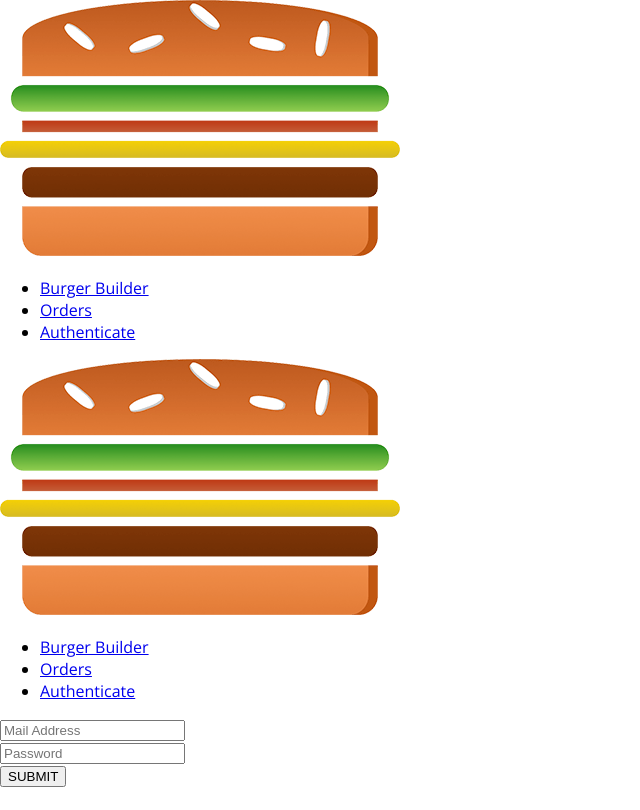
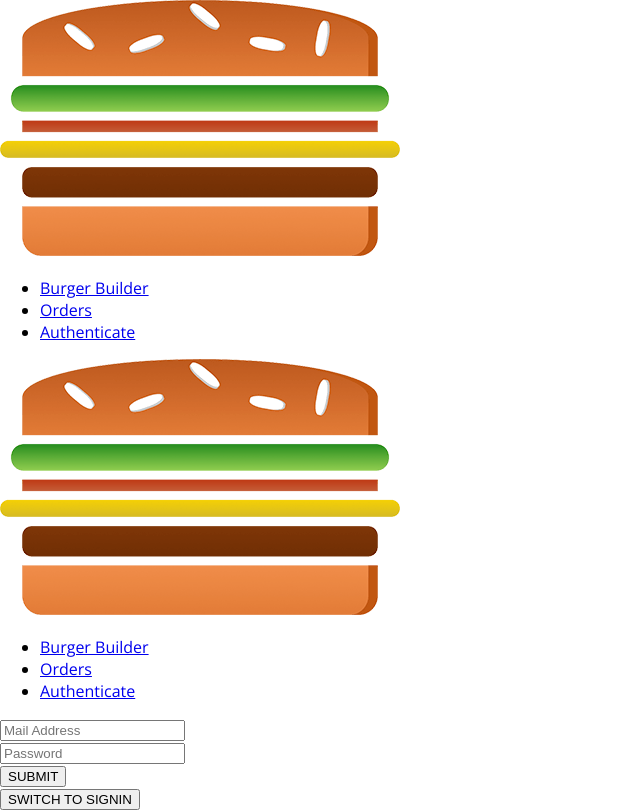
Before and after one commit to hoki0713/react-etc, a React app in the folder burger-project/burger-builder/: page /auth in a window 1280 px wide. Shown: the whole page, without its empty margins (0-640 px from the left). Built offline with nearby package versions, Linux system fonts and the light colour scheme.

Commit message:
Add Sign in

```diff
--- a/burger-project/burger-builder/src/containers/Auth/Auth.js
+++ b/burger-project/burger-builder/src/containers/Auth/Auth.js
@@ -37,7 +37,8 @@
 				valid: false,
 				touched: false,
 			},
-    }
+    },
+    isSignup: true
   }
 
   checkValidity(value, rules) {
@@ -86,7 +87,13 @@
 
   submitHandler = (event) => {
     event.preventDefault()
-    this.props.onAuth(this.state.controls.email.value, this.state.controls.password.value)
+    this.props.onAuth(this.state.controls.email.value, this.state.controls.password.value, this.state.isSignup)
+  }
+
+  switchAuthModeHandler = () => {
+    this.setState(prevState => {
+      return { isSignup: !prevState.isSignup}
+    })
   }
 
   render () {
@@ -117,6 +124,10 @@
           {form}
           <Button btnType="Success">SUBMIT</Button>
         </form>
+        <Button
+          clicked={this.switchAuthModeHandler}
+          btnType="Danger"
+        >SWITCH TO {this.state.isSignup? 'SIGNIN' : 'SIGNUP'}</Button>
       </div>
     )
   }
@@ -124,7 +135,7 @@
 
 const mapDispatchToProps = dispatch => {
   return {
-    onAuth: (email, password) => dispatch(actions.auth(email, password))
+    onAuth: (email, password, isSignup) => dispatch(actions.auth(email, password, isSignup))
   }
 }
 
--- a/burger-project/burger-builder/src/store/actions/auth.js
+++ b/burger-project/burger-builder/src/store/actions/auth.js
@@ -22,7 +22,7 @@
   }
 }
 
-export const auth = (email, password) => {
+export const auth = (email, password, isSignup) => {
   return dispatch => {
     dispatch(authStart())
     const authData = {
@@ -30,8 +30,14 @@
       password: password,
       returnSecureToken: true
     }
+    let url = 'https://identitytoolkit.googleapis.com/v1/accounts:signUp?key=AIzaSyARbXTkyxW6qSKspElcLJHcwdcDRl39QJM'
+
+    if(!isSignup) {
+      url = 'https://identitytoolkit.googleapis.com/v1/accounts:signInWithPassword?key=AIzaSyARbXTkyxW6qSKspElcLJHcwdcDRl39QJM'
+    }
+
     axios
-      .post('https://identitytoolkit.googleapis.com/v1/accounts:signUp?key=AIzaSyARbXTkyxW6qSKspElcLJHcwdcDRl39QJM', authData)
+      .post(url, authData)
       .then(response => {
         console.log(response)
         dispatch(authSuccess(response.data))
```
Also changed, not shown: 1 other file (tests, documents, lock files or other folders).
